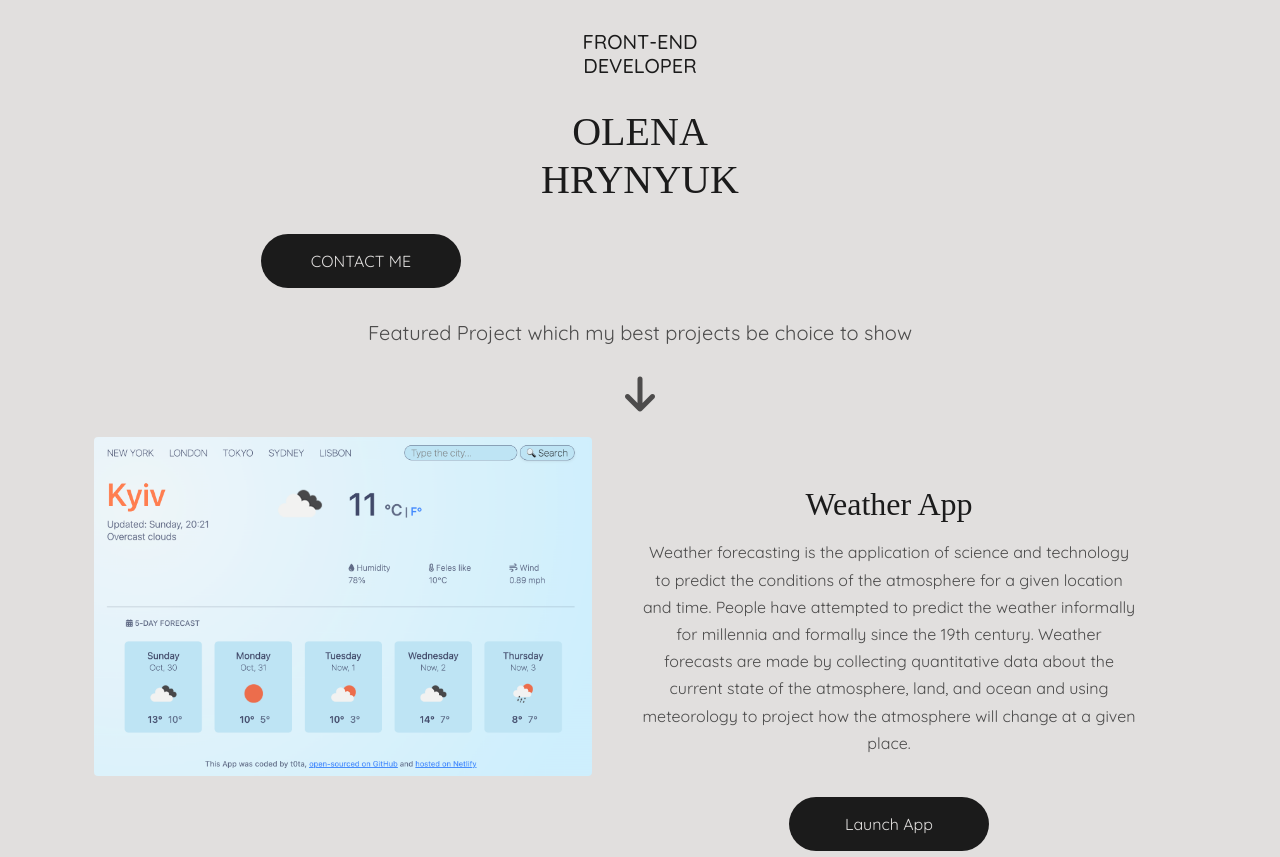
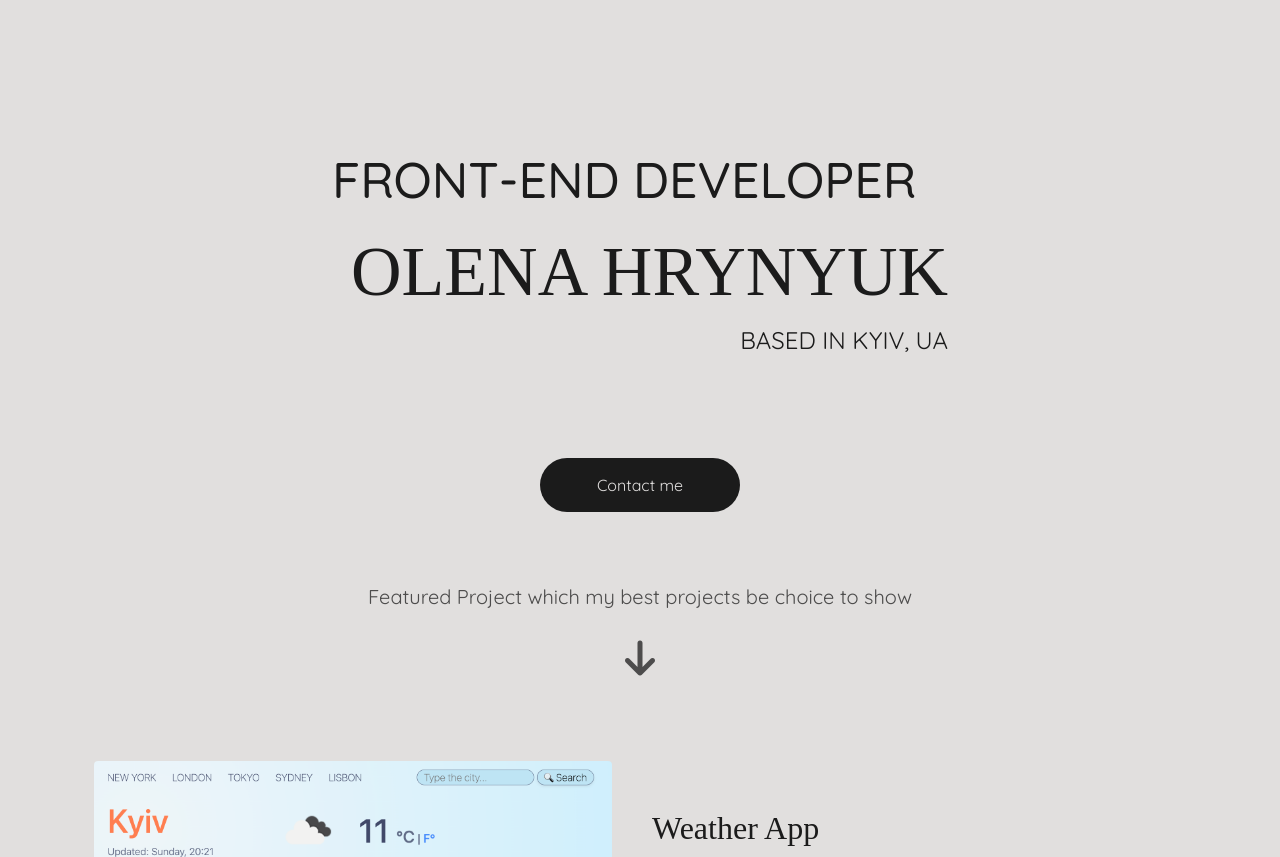
Before and after one commit to t0ta/portfolio-project, a plain HTML site: page index.html in a window 1280 px wide. Shown: the top 857 px of the page. Drawn offline with nearby package versions, Linux system fonts and the light colour scheme; a web font is replaced by a local one.

Commit message:
feat: hanging Hero section layout

```diff
--- a/index.html
+++ b/index.html
@@ -35,27 +35,12 @@
   <body>
     <div class="container">
       <div class="hero">
-        <h2 class="hero-secondary">
-          Front-end
-          <br />
-          developer
-        </h2>
-
-        <h1 class="hero-primary">
-          Olena
-          <br />
-          Hrynyuk
-        </h1>
-        <div class="container">
-          <div class="row">
-            <div class="col-sm responsive-button">
-              <a href="#" class="default-button hero-button">Contact me</a>
-            </div>
-            <div class="col">
-              <p class="hero-paragraph">based in Kyiv, UA</p>
-            </div>
-          </div>
-        </div>
+        <h2 class="hero-secondary">Front-end developer</h2>
+        <h1 class="hero-primary">Olena Hrynyuk</h1>
+        <p class="hero-paragraph">based in Kyiv, UA</p>
+      </div>
+      <div class="responsive-button hero-button">
+        <a href="#" class="default-button">Contact me</a>
       </div>
       <div class="project-featuring opacity-75">
         <p>Featured Project which my best projects be choice to show</p>
@@ -70,7 +55,7 @@
               class="img-fluid project-image"
             />
           </div>
-          <div class="col mt-5 ms-4 me-5">
+          <div class="col mt-5 ms-3 me-3">
             <h2 class="headdigs">Weather App</h2>
             <p class="opacity-75 project-description mt-3">
               Weather forecasting is the application of science and technology
@@ -94,7 +79,7 @@
         </div>
 
         <div class="row mt-5">
-          <div class="col mt-5 ms-4 me-4">
+          <div class="col mt-5 ms-3 me-3">
             <h2 class="headdigs">Orange Wine Project</h2>
             <p class="opacity-75 project-description mt-3">
               Up until recently, the modern wine scene has consisted of three
--- a/styles/portfolio.css
+++ b/styles/portfolio.css
@@ -21,6 +21,7 @@ body {
   font-family: var(--headdings-font-family);
   font-size: 70px;
   direction: rtl;
+  margin-top: 20px;
 }
 
 .hero-secondary {
@@ -48,6 +49,11 @@ body {
   color: var(--primary-bckground-color);
 }
 
+.hero-button {
+  display: flex;
+  justify-content: center;
+  margin-bottom: 70px;
+}
 .project-featuring {
   text-align: center;
   margin-bottom: 80px;
@@ -88,7 +94,7 @@ body {
   transition: all 300ms ease-in-out;
 }
 
-@media (max-width: 1300px) {
+@media (max-width: 1000px) {
   body {
     text-align: center;
   }
```
